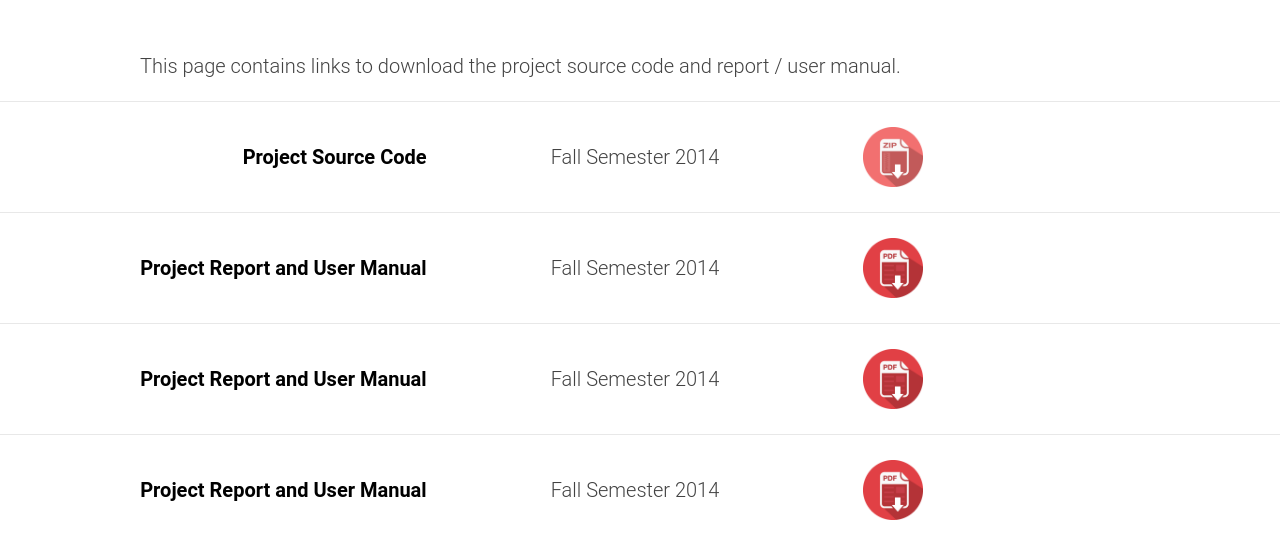
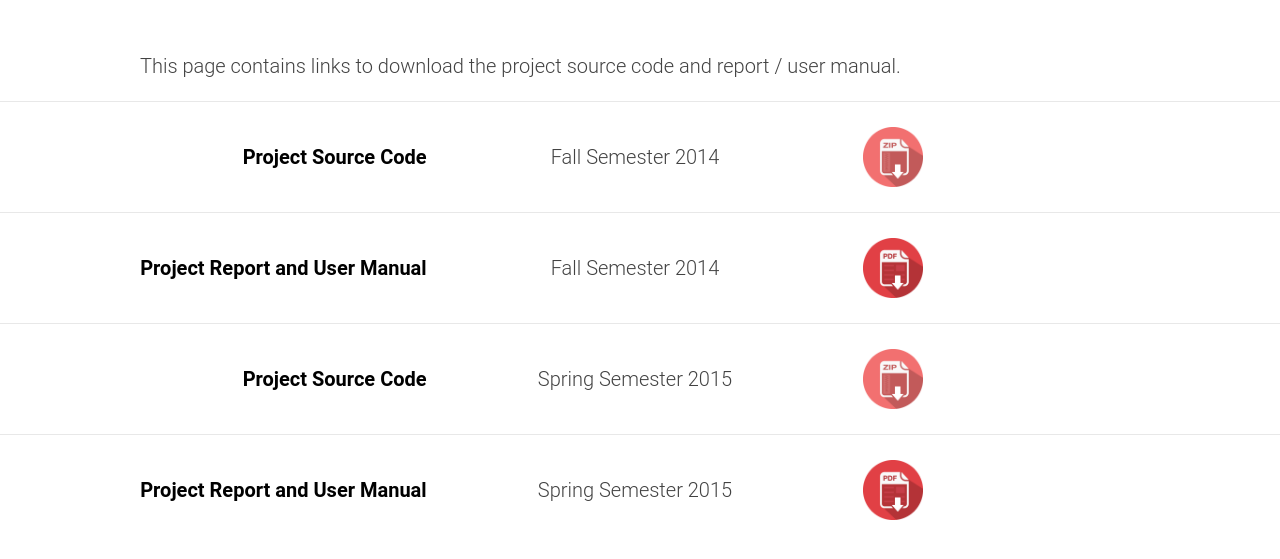
Before and after one commit to team4cecs491/team4cecs491.github.io, a plain HTML site: page download.html in a window 1280 px wide. Shown: the part 177-736 px from the top of the page. Drawn offline with nearby package versions, Linux system fonts and the light colour scheme; a script that the page names is missing.

Commit message:
Final Update
Download

```diff
--- a/download.html
+++ b/download.html
@@ -83,16 +83,16 @@
           <div class="w-col w-col-8">
             <div class="w-row">
               <div class="w-col w-col-6 w-clearfix">
-                <div class="update-text-block"><strong>Project Report and User Manual</strong>
+                <div class="update-text-block"><strong>Project Source Code</strong>
                 </div>
               </div>
               <div class="w-col w-col-6">
-                <p class="list-paragraph">Fall Semester 2014</p>
+                <p class="list-paragraph">Spring Semester 2015</p>
               </div>
             </div>
           </div>
           <div class="w-col w-col-4">
-            <a href="491 Report.pdf"><img class="image-link" src="images/pdf-icon.png" width="60" alt="54419c38ea3d85b84aa9deb0_excel-xls-icon.png"></a>
+            <a href="Blender Project CSULB Spring 2015.zip"><img class="image-link" src="images/zip-icon.png" width="60" alt="54419c38ea3d85b84aa9deb0_excel-xls-icon.png"></a>
           </div>
         </div>
       </li>
@@ -105,12 +105,12 @@
                 </div>
               </div>
               <div class="w-col w-col-6">
-                <p class="list-paragraph">Fall Semester 2014</p>
+                <p class="list-paragraph">Spring Semester 2015</p>
               </div>
             </div>
           </div>
           <div class="w-col w-col-4">
-            <a href="491 Report.pdf"><img class="image-link" src="images/pdf-icon.png" width="60" alt="54419c38ea3d85b84aa9deb0_excel-xls-icon.png"></a>
+            <a href="Final Report.pdf"><img class="image-link" src="images/pdf-icon.png" width="60" alt="54419c38ea3d85b84aa9deb0_excel-xls-icon.png"></a>
           </div>
         </div>
       </li>
```
Also changed, not shown: 2 other files.
